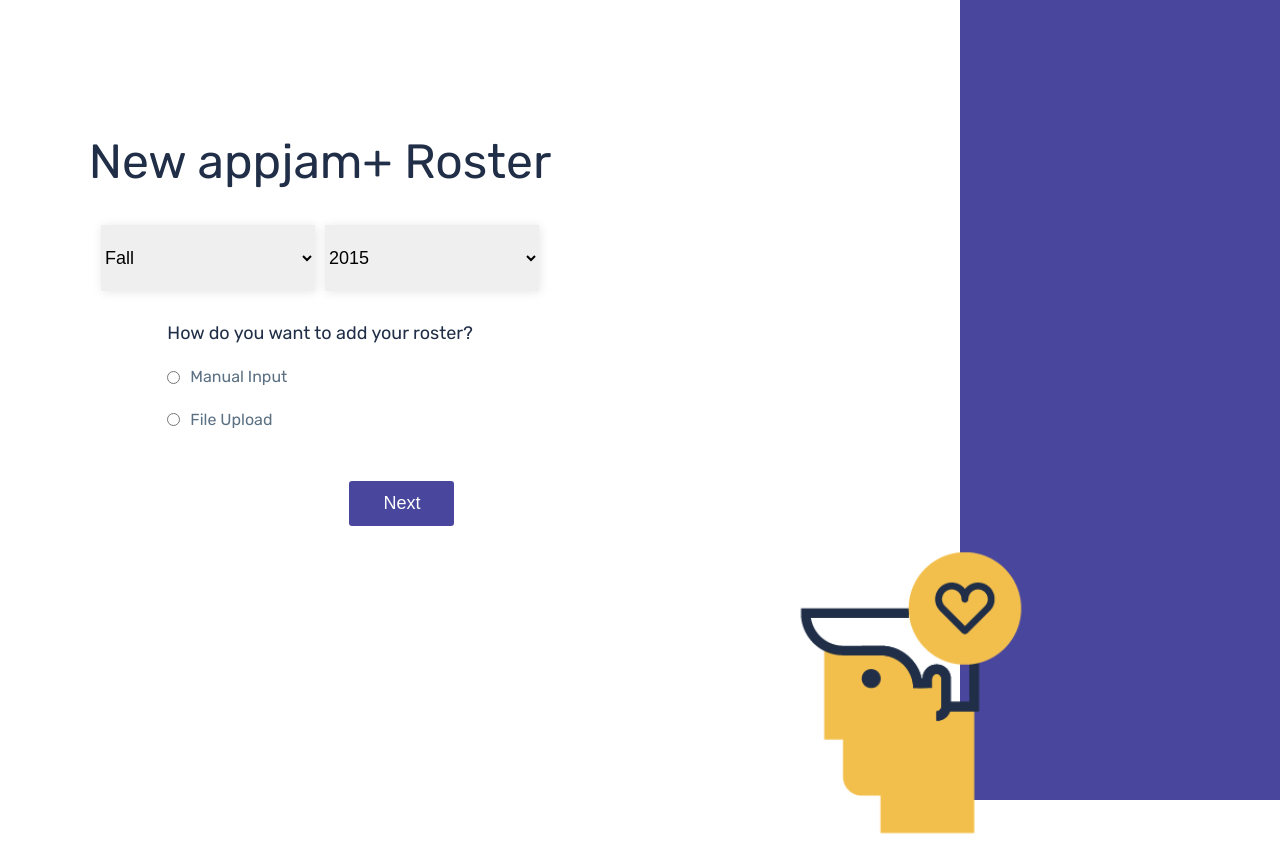
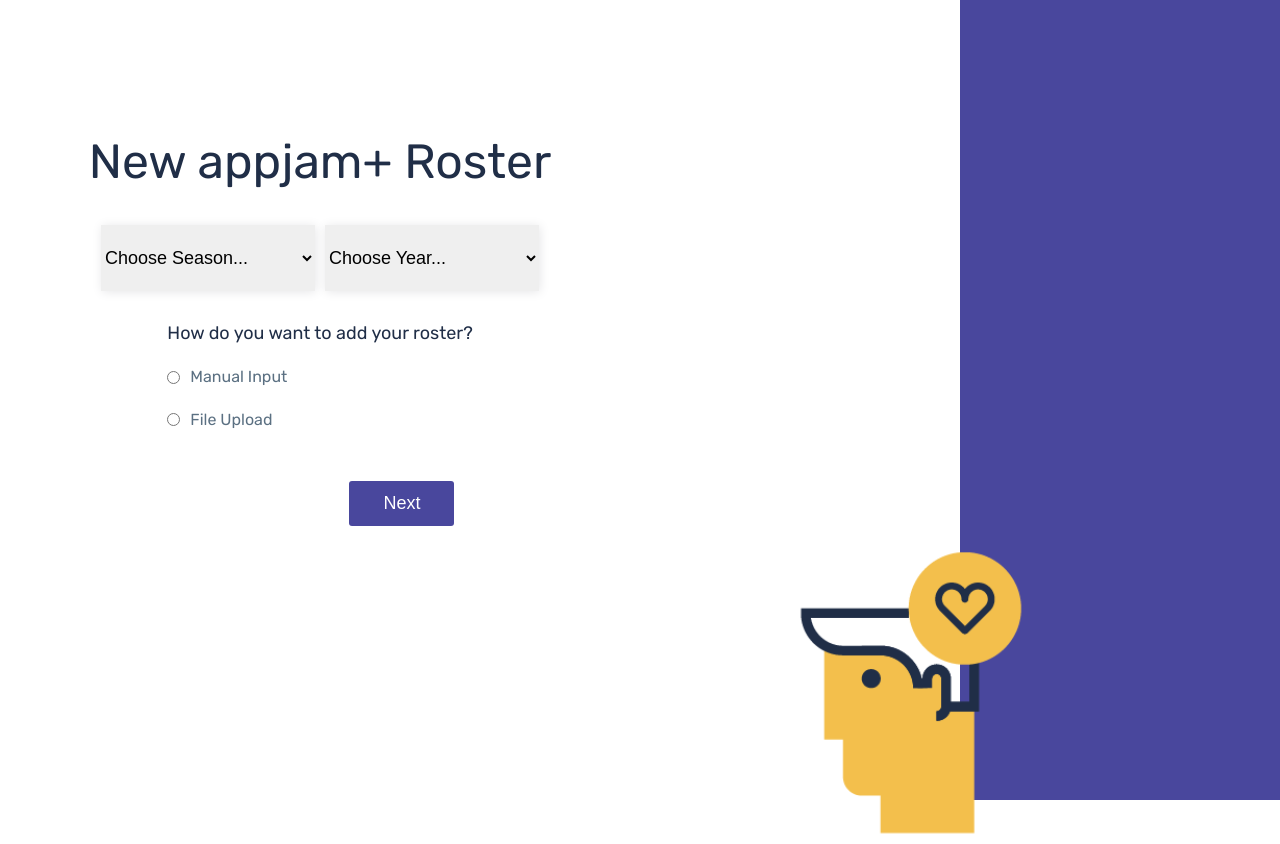
Before and after one commit to DreamsForSchools/dfs-ias, a React (Create React App) app: page /appjamhome/addrosterform in a window 1280 px wide. Built offline with nearby package versions, Linux system fonts and the light colour scheme; no server answers; sample sign-in values are in the browser's storage.

Commit message:
Fixed upload roster routing

```diff
--- a/src/pages/sortingPages/appjam/AppjamAddRosterForm.js
+++ b/src/pages/sortingPages/appjam/AppjamAddRosterForm.js
@@ -10,8 +10,8 @@
 
     const [user, setUser] = useState(null);
 
-    const [quarter, setQuarter] = useState("fall");
-    const [year, setYear] = useState("2015");
+    const [quarter, setQuarter] = useState("");
+    const [year, setYear] = useState("");
     const [input, setInput] = useState("");
 
     let history = useHistory();
@@ -49,7 +49,20 @@
 
     const nextClicked = () => {
         console.log("submit");
-        history.push('/appjamhome/roster');
+
+        if (quarter === "" || year === "" || input === ""){
+            alert("Please select an option for ALL the fields")
+        }
+
+        if (input === "file"){
+            history.push('/appjamhome/uploadroster');
+            // history.push({
+            //     pathname: '/appjamhome/uploadroster',
+            //     state: { quarter:quarter, year:year }
+            // })
+        }else if (input === "manual"){
+            alert('manual chosen (not yet implemented)')
+        }
 
     }
 
@@ -68,13 +81,15 @@
                         <div style={dropdowns}>
 
                             <select name="quarter" style={dropdownStyle} value={quarter} onChange={onChangeQuarter}>
-                                <option value="fall">Fall</option>
-                                <option value="winter">Winter</option>
-                                <option value="spring">Spring</option>
-                                <option value="summer">Summer</option>
+                                <option value="" disabled selected>Choose Season...</option>
+                                <option value="Fall">Fall</option>
+                                <option value="Winter">Winter</option>
+                                <option value="Spring">Spring</option>
+                                <option value="Summer">Summer</option>
                             </select>
 
                             <select name="year" style={dropdownStyle} value={year} onChange={onChangeYear}>
+                                <option value="" disabled selected>Choose Year...</option>
                                 <option value="2015">2015</option>
                                 <option value="2016">2016</option>
                                 <option value="2017">2017</option>
@@ -265,3 +280,7 @@
     borderRadius: "3px"
 
 }
+
+const disabledOption = {
+    color: "red"
+}
--- a/src/pages/sortingPages/appjam/AppjamRosterPage.js
+++ b/src/pages/sortingPages/appjam/AppjamRosterPage.js
@@ -8,7 +8,7 @@
 
 import fire from '../../.././config/fire';
 
-export default function AppjamRosterPage() {
+export default function AppjamRosterPage(props) {
 
     const [user, setUser] = useState(null);
 
@@ -73,7 +73,9 @@
                 <SortingPagesNavbar />
             </div> */}
 
-            <TitleToolbar program="appjam+" season="Spring" year="2020" urlPath="appjam"/>
+            {/* <TitleToolbar program="appjam+" season={props.location.state.quarter} year={props.location.state.year}  urlPath="appjam"/> */}
+
+            <TitleToolbar program="appjam+" season="Spring" year="2020"  urlPath="appjam"/>
 
             <div className="programPageContainer">
 
--- a/src/pages/sortingPages/appjam/AppjamUploadRoster.js
+++ b/src/pages/sortingPages/appjam/AppjamUploadRoster.js
@@ -55,6 +55,11 @@
 
     goNext=()=> {
         this.props.history.push("/appjamhome/roster");
+
+        // this.props.history.push({
+        //     pathname: '/appjamhome/roster',
+        //     state: { quarter: this.props.location.state.quarter, year: this.props.location.state.year }
+        // })
     }
 
     render() {
--- a/src/pages/sortingPages/sphero/SpheroAddRosterForm.js
+++ b/src/pages/sortingPages/sphero/SpheroAddRosterForm.js
@@ -10,8 +10,8 @@
 
     const [user, setUser] = useState(null);
 
-    const [quarter, setQuarter] = useState("fall");
-    const [year, setYear] = useState("2015");
+    const [quarter, setQuarter] = useState("");
+    const [year, setYear] = useState("");
     const [input, setInput] = useState("");
 
     let history = useHistory();
@@ -49,7 +49,20 @@
 
     const nextClicked = () => {
         console.log("submit");
-        history.push('/spherohome/roster');
+
+        if (quarter === "" || year === "" || input === ""){
+            alert("Please select an option for ALL the fields")
+        }
+
+        if (input === "file"){
+            history.push('/spherohome/uploadroster');
+            // history.push({
+            //     pathname: '/spherohome/uploadroster',
+            //     state: { quarter:quarter, year:year }
+            // })
+        }else if (input === "manual"){
+            alert('manual chosen (not yet implemented)')
+        }
 
     }
 
@@ -68,6 +81,7 @@
                         <div style={dropdowns}>
 
                             <select name="quarter" style={dropdownStyle} value={quarter} onChange={onChangeQuarter}>
+                                <option value="" disabled selected>Choose Season...</option>
                                 <option value="fall">Fall</option>
                                 <option value="winter">Winter</option>
                                 <option value="spring">Spring</option>
@@ -75,6 +89,7 @@
                             </select>
 
                             <select name="year" style={dropdownStyle} value={year} onChange={onChangeYear}>
+                                <option value="" disabled selected>Choose Year...</option>
                                 <option value="2015">2015</option>
                                 <option value="2016">2016</option>
                                 <option value="2017">2017</option>
--- a/src/pages/sortingPages/webjam/WebjamAddRosterForm.js
+++ b/src/pages/sortingPages/webjam/WebjamAddRosterForm.js
@@ -10,8 +10,8 @@
 
     const [user, setUser] = useState(null);
 
-    const [quarter, setQuarter] = useState("fall");
-    const [year, setYear] = useState("2015");
+    const [quarter, setQuarter] = useState("");
+    const [year, setYear] = useState("");
     const [input, setInput] = useState("");
 
     let history = useHistory();
@@ -49,7 +49,20 @@
 
     const nextClicked = () => {
         console.log("submit");
-        history.push('/webjamhome/roster');
+
+        if (quarter === "" || year === "" || input === ""){
+            alert("Please select an option for ALL the fields")
+        }
+
+        if (input === "file"){
+            history.push('/webjamhome/uploadroster');
+            // history.push({
+            //     pathname: '/webjamhome/uploadroster',
+            //     state: { quarter:quarter, year:year }
+            // })
+        }else if (input === "manual"){
+            alert('manual chosen (not yet implemented)')
+        }
 
     }
 
@@ -68,6 +81,7 @@
                         <div style={dropdowns}>
 
                             <select name="quarter" style={dropdownStyle} value={quarter} onChange={onChangeQuarter}>
+                                <option value="" disabled selected>Choose Season...</option>
                                 <option value="fall">Fall</option>
                                 <option value="winter">Winter</option>
                                 <option value="spring">Spring</option>
@@ -75,6 +89,7 @@
                             </select>
 
                             <select name="year" style={dropdownStyle} value={year} onChange={onChangeYear}>
+                                <option value="" disabled selected>Choose Year...</option>
                                 <option value="2015">2015</option>
                                 <option value="2016">2016</option>
                                 <option value="2017">2017</option>
```
Also changed, not shown: 1 other file (tests, documents, lock files or other folders).
